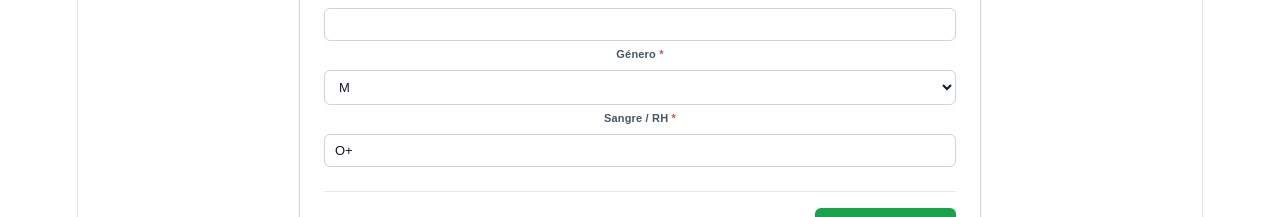
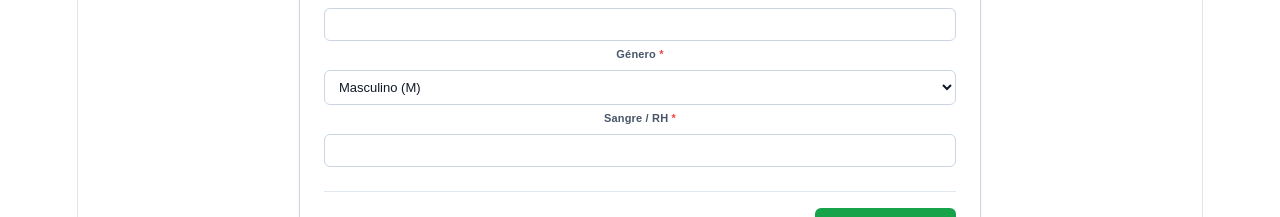
Before and after one commit to samueltoasura/Matricula-2027-Oreste, a React (Vite) app: page / in a window 1280 px wide. Shown: the part 1301-1518 px from the top of the page. Built offline with nearby package versions, Linux system fonts and the light colour scheme.

Commit message:
ajuste al envio de formulario

```diff
--- a/src/App.tsx
+++ b/src/App.tsx
@@ -54,7 +54,7 @@ export default function App() {
     lugar_nacimiento: '',
     edad: '',
     genero: 'M',
-    tipo_sangre_rh: 'O+',
+    tipo_sangre_rh: '',
     municipio_residencia: 'Nilo',
     barrio_residencia: '',
     direccion_residencia: '',
@@ -322,14 +322,14 @@ export default function App() {
 
     if (paso < 4) {
       setPaso(paso + 1);
-    } else {
-      await handleSubmit(e);
     }
   };
 
-  // Función de envío final a Supabase
-  const handleSubmit = async (e: React.FormEvent) => {
-    e.preventDefault();
+  // Función explícita para guardar el formulario final
+  const handleGuardarFinal = async () => {
+    const esValido = await validarPasoActual(4);
+    if (!esValido) return;
+
     setCargando(true);
     setErrorMsg('');
 
@@ -341,11 +341,15 @@ export default function App() {
 
       const { error } = await supabase.from('Matricula 2027').insert([payload]);
 
-      if (error) throw error;
+      if (error) {
+        throw error;
+      }
       setCompletado(true);
     } catch (err: unknown) {
       if (err instanceof Error) {
-        setErrorMsg(`Error al guardar en Supabase: ${err.message}`);
+        setErrorMsg(`Error al guardar en la base de datos: ${err.message}`);
+      } else {
+        setErrorMsg('Error desconocido al guardar la matrícula.');
       }
     } finally {
       setCargando(false);
@@ -1837,12 +1841,13 @@ export default function App() {
                 <select
                   name="genero"
                   required
+                  translate="no"
                   value={formData.genero}
                   onChange={handleChange}
                   style={getDynamicInputStyle(formData.genero, true)}
                 >
-                  <option value="M">M</option>
-                  <option value="F">F</option>
+                  <option value="M">Masculino (M)</option>
+                  <option value="F">Femenino (F)</option>
                   <option value="No binario">No binario</option>
                 </select>
               </div>
@@ -1854,7 +1859,6 @@ export default function App() {
                   type="text"
                   name="tipo_sangre_rh"
                   required
-                  placeholder="Ej: O+"
                   value={formData.tipo_sangre_rh}
                   onChange={handleChange}
                   style={getDynamicInputStyle(formData.tipo_sangre_rh, true)}
@@ -2358,7 +2362,8 @@ export default function App() {
             </button>
           ) : (
             <button
-              type="submit"
+              type="button"
+              onClick={handleGuardarFinal}
               disabled={cargando}
               style={{
                 padding: '10px 24px',
```
